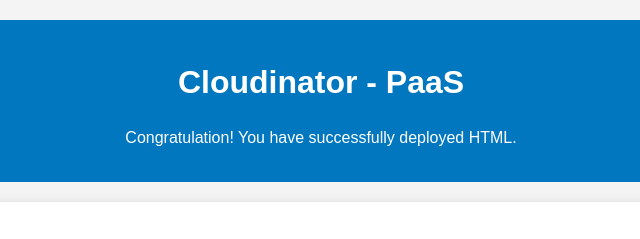
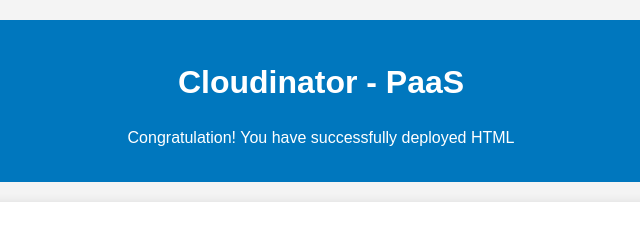
Before and after one commit to VathanakSol/basic-html, a plain HTML site: page index.html in a window 1280 px wide. Shown: the top 239 px of the page, 319-959 px from the left. Drawn offline with Linux system fonts and the light colour scheme.

Commit message:
modified ...

```diff
--- a/index.html
+++ b/index.html
@@ -9,7 +9,7 @@
 <body>
     <header>
         <h1>Cloudinator - PaaS</h1>
-        <p>Congratulation! You have successfully deployed HTML.</p>
+        <p>Congratulation! You have successfully deployed HTML</p>
     </header>
 
     <div class="container">
```
